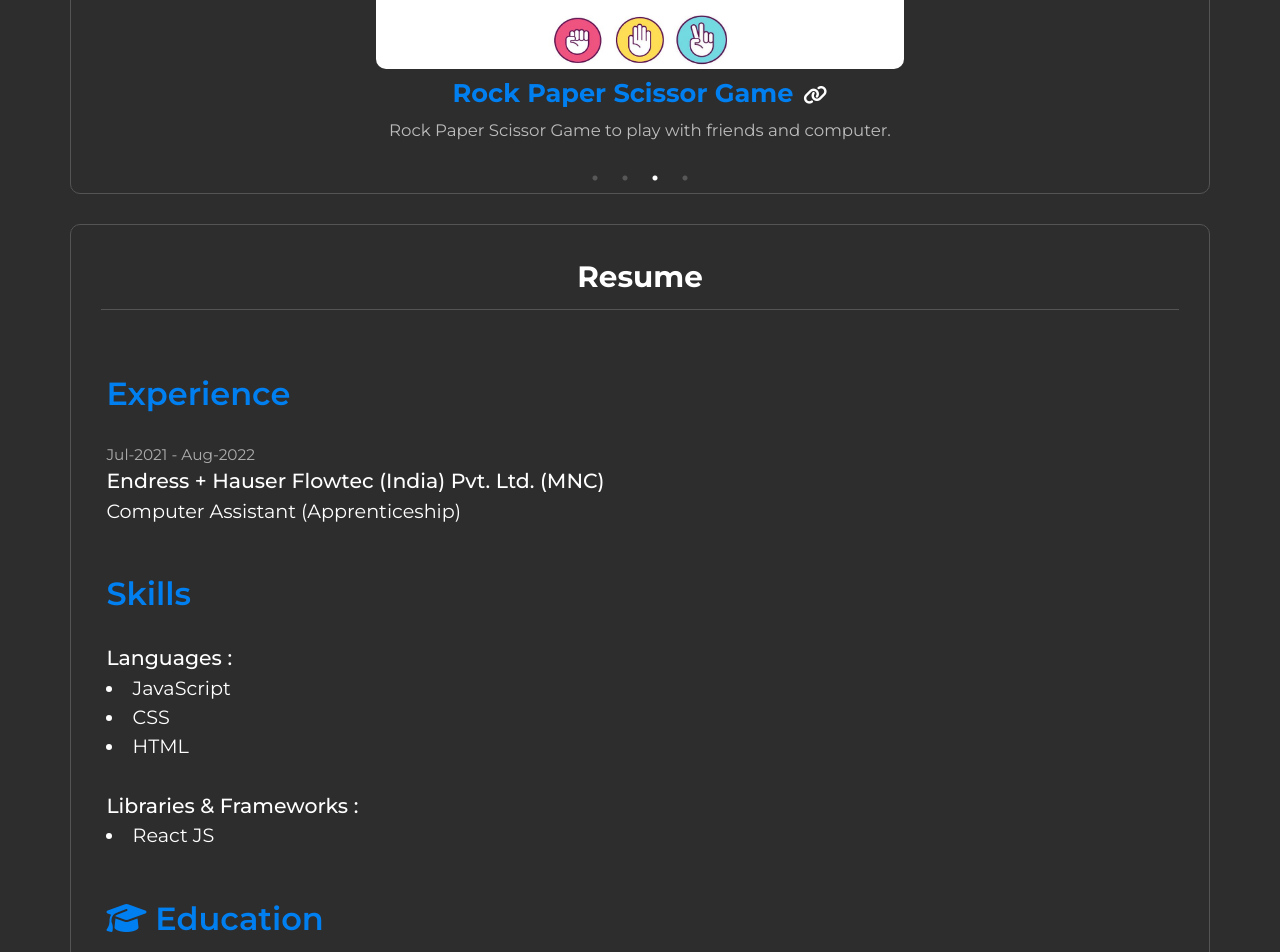
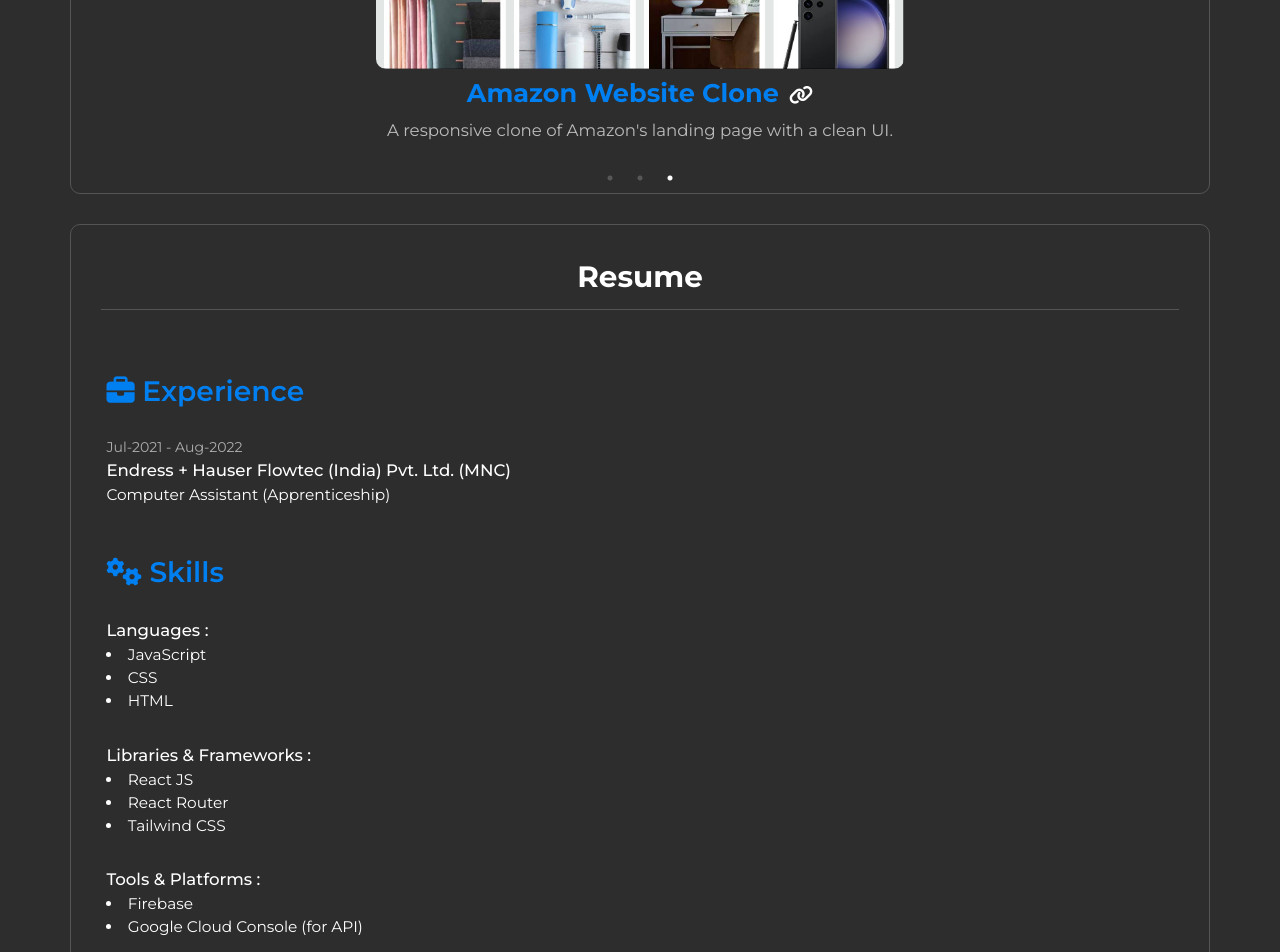
Before and after one commit to Deepak-rajput8030/portfolio, a React (Create React App) app: page / in a window 1280 px wide. Shown: the part 1640-2592 px from the top of the page. Built offline with nearby package versions, Linux system fonts and the light colour scheme.

Commit message:
text size fixed

```diff
--- a/src/components/Contact/Contact.css
+++ b/src/components/Contact/Contact.css
@@ -64,9 +64,9 @@
   background-color: #007FF1;
 }
 
-@media screen and (max-width: 800px) {
+@media screen and (max-width: 900px) {
   .contact-section{
-    width: 89%;
+    width: 60%;
   }
   .section-heading{
     font-size: 3vw;
--- a/src/components/Intro/Intro.css
+++ b/src/components/Intro/Intro.css
@@ -58,7 +58,7 @@
   color: white;
 }
 
-@media (max-width:800px) {
+@media (max-width:900px) {
   .profile-section{
     height: 100vh;
     flex-direction: column;
@@ -80,7 +80,7 @@
     width: 80%;
   }
   .profile-text span{
-    font-size: 2.3vw;
+    font-size: 2.4vw;
   }
   .profile-text h1{
     font-size: 4.5vw;
@@ -90,7 +90,7 @@
     font-size: 2.2vw;
   }
   .logo{
-    font-size: 2.8vw;
+    font-size: 4vw;
   }
 }
 
--- a/src/components/Navbar/Navbar.css
+++ b/src/components/Navbar/Navbar.css
@@ -82,7 +82,7 @@
   scroll-behavior: smooth;
 }
 
-@media (max-width: 800px) {
+@media (max-width: 900px) {
   #nav-home{
     font-size: 3vw;
   }
--- a/src/components/Project/Project.css
+++ b/src/components/Project/Project.css
@@ -21,7 +21,6 @@
   justify-content: center;
   align-items: center;
   text-align: center;
-  color: white;
   border: none;
   outline: none;
   padding: 20px 0;
@@ -47,13 +46,13 @@
 .slider-item small {
   font-size: 1.3vw;
   color: rgb(189, 188, 188);
+
 }
 
 .slick-slide {
   padding: 0 5px;
 }
 
-/* Change the color of the slick slider dots */
 .slick-dots li button:before {
     color: rgb(102, 102, 102); /* Change the dot color to white */
     opacity: 0.75; /* Adjust opacity if needed */
@@ -66,7 +65,7 @@
 
 
 
-@media screen and (max-width: 800px) {
+@media screen and (max-width: 900px) {
   .slider-container{
     width: 89%;
   }
@@ -108,5 +107,8 @@
   }
   .slider-item small {
     font-size: 3.3vw;
+    display: flex;
+    text-align: start;
+
   }
 }
--- a/src/components/Project/Project.js
+++ b/src/components/Project/Project.js
@@ -4,11 +4,9 @@
 import "slick-carousel/slick/slick-theme.css";
 import './Project.css';
 
-import currencyconverterimg from './../../assets/currency_converter_img.JPG'
 import amazonimg from './../../assets/amazonclone_img.JPG'
-import todolistimg from './../../assets/todo_list_img.JPG'
-import rockpaperimg from './../../assets/rockpaper_img.JPG'
-import calculatorimg from './../../assets/calculator_project_img.JPG'
+import beatbox_img from './../../assets/beatbox_img.JPG'
+import portfolio_img from './../../assets/portfolio_img.JPG'
 
 const Project = () => {
     const settings = {
@@ -26,30 +24,25 @@
   const slidesData = [
     {
       id: 1,
-            name: `Amazon Website Clone`,
-            img: amazonimg,
-            detail: `Landing page Clone of Amazon E-commerce website.`,
-            link: `https://deepak-rajput8030.github.io/demo-react/`,
+      name: `BeatBox Video App`,
+      img: beatbox_img,
+      detail: `A YouTube-powered video music player for searching and streaming videos.`,
+      link: `https://deepak-rajput8030.github.io/music-app/`,
     },
     {
       id: 2,
-            name: `Currency Converter`,
-            img: currencyconverterimg,
-            detail: `A Currency Converter Website for realtime Currency conversion.`,
-            link: `https://deepak-rajput8030.github.io/demo-react/`,
+      name: `Portfolio`,
+      img: portfolio_img,
+      // detail: `Personal Portfolio Website to showcase my skills.`,
+      detail: `A personal portfolio website showcasing my skills, projects, and professional journey.`,
+      link: `https://deepak-rajput8030.github.io/portfolio/`,
     },
     {
       id: 3,
-            name: `Rock Paper Scissor Game`,
-            img: rockpaperimg,
-            detail: `Rock Paper Scissor Game to play with friends and computer.`,
-            link: `https://deepak-rajput8030.github.io/demo-react/`,
-          },
-          {
-            id: 4,
-            name: `To Do List`,
-            img: todolistimg,
-            detail: `A To Do List Web App for keep track of Daily Tasks.`,
+      name: `Amazon Website Clone`,
+      img: amazonimg,
+      // detail: `Landing page Clone of Amazon E-commerce website.`,
+      detail: `A responsive clone of Amazon's landing page with a clean UI.`,
       link: `https://deepak-rajput8030.github.io/demo-react/`,
     },
   ];
--- a/src/components/Resume/Resume.css
+++ b/src/components/Resume/Resume.css
@@ -22,7 +22,7 @@
   margin-bottom: 20px;
 }
 .field p{
-  font-size: 2.5vw;
+  font-size: 2.2vw;
   color: #007FF1;
   font-weight: 600;
   padding: 10px 0;
@@ -32,19 +32,19 @@
   padding: 15px 0;
 }
 .options-role{
-  font-size: 1.5vw;
+  font-size: 1.2vw;
   color: white;
 }
 .options-level{
-  font-size: 1.2vw;
+  font-size: 1vw;
   color: rgb(174, 173, 173);
 }
 .options-year{
-  font-size: 1.2vw;
+  font-size: 1.1vw;
   color: rgb(174, 173, 173);
 }
 .options-name{
-  font-size: 1.6vw;
+  font-size: 1.3vw;
   font-weight: 500;
   color: white;
 }
@@ -66,7 +66,7 @@
   background-color: #007FF1;
 }
 
-@media screen and (max-width: 800px) {
+@media screen and (max-width: 900px) {
   .field p{
     font-size: 3.3vw;
   }
@@ -91,7 +91,7 @@
   }
 }
 
-@media screen and (max-width: 500px) {
+@media screen and (max-width: 600px) {
   .field p{
     font-size: 3.9vw;
   }
--- a/src/components/Resume/Resume.js
+++ b/src/components/Resume/Resume.js
@@ -17,7 +17,7 @@
 
       {/* Experience field */}
         <div className="field">
-          <p>Experience</p>
+          <p> <i className="fa-solid fa-briefcase"></i> Experience</p>
 
           <div className="options">
             <h3 className="options-year">Jul-2021 - Aug-2022</h3>
@@ -28,7 +28,7 @@
 
       {/* Skills field */}
         <div className="field">
-          <p>Skills</p>
+          <p> <i className="fas fa-cogs"></i> Skills</p>
 
           <div className="options">
             <label className='options-name'>Languages : </label> <br />
@@ -43,18 +43,26 @@
             <label className='options-name'>Libraries & Frameworks : </label> <br />
             <h3 className="options-role">
                 <li>React JS</li>
-                {/* <li>Tailwind CSS</li> */}
-                {/* <li>React Router (Routing Library for React)</li> */}
+                <li>React Router</li>
+                <li>Tailwind CSS</li>
             </h3>
           </div>
 
-          {/* <div className="options">
+          <div className="options">
+            <label className='options-name'>Tools & Platforms : </label> <br />
+            <h3 className="options-role">
+                <li>Firebase</li>
+                <li>Google Cloud Console (for API)</li>
+            </h3>
+          </div>
+
+          <div className="options">
             <label className='options-name'>Pre-Processors & Technologies : </label> <br />
             <h3 className="options-role">
                 <li>JSX</li>
-                <li>SAAS</li>
+                {/* <li>SAAS</li> */}
             </h3>
-          </div> */}
+          </div>
 
         </div>
 
@@ -74,7 +82,7 @@
 
           <div className="options">
             <h3 className="options-year">AUG - 2020</h3>
-            <h3 className="options-name">Computer Operator and Programming Assistance (COPA)</h3>
+            <h3 className="options-name">ITI - Computer Operator and Programming Assistance (COPA)</h3>
           </div>
 
           <div className="options">
```
Also changed, not shown: src/assets/beatbox_img.JPG (added), src/assets/portfolio_img.JPG (added). Lines whose indentation alone changed are shown as unchanged.
